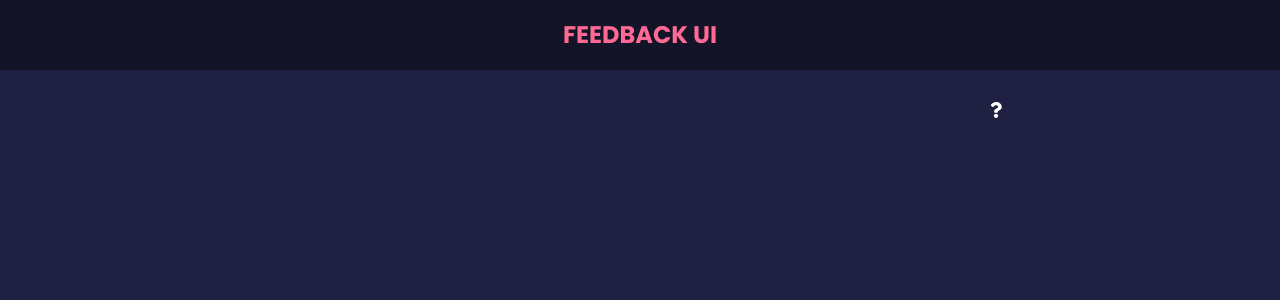
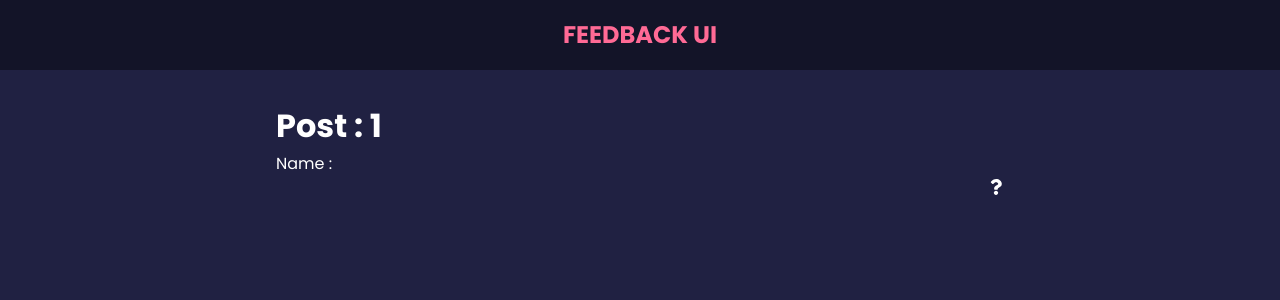
Before and after one commit to vermarahul86/feedback-app, a React (Create React App) app: page /post/1 in a window 1280 px wide. Before the commit this address had no page. Shown: the top 300 px of the page. Built offline with nearby package versions, Linux system fonts and the light colour scheme; the HTML template or start-up script is replaced by a standard one.

Commit message:
28 Navlinks and usePArams

```diff
--- a/src/App.js
+++ b/src/App.js
@@ -8,6 +8,7 @@
 import FeedbackForm from "./components/FeedbackForm"
 import AboutPage from './pages/AboutPage'
 import AboutIconLink from './components/AboutIconLink'
+import Post from './components/Post'
 
 function App(){
 
@@ -41,6 +42,7 @@
 
             </Route>
                 <Route path='/about' element={<AboutPage />}/>
+                <Route path='/post/:id' element={<Post/>}/>
             </Routes>
            <AboutIconLink/>
         </div>
--- /dev/null
+++ b/src/components/Post.jsx
@@ -0,0 +1,14 @@
+import {useParams} from 'react-router-dom'
+
+function Post(){
+
+    const params = useParams()
+    return(
+        <div>
+            <h1>Post : {params.id}</h1>
+            <p>Name : {params.name}</p>
+        </div>
+    )
+}
+
+export default Post
```
